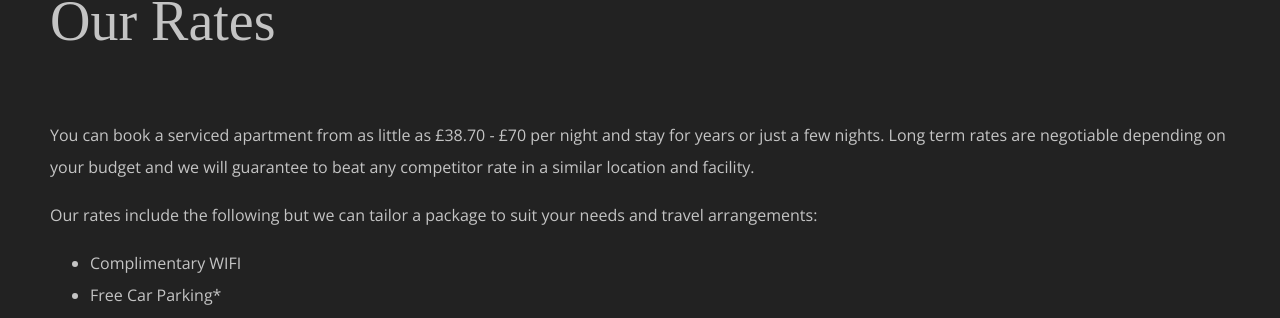
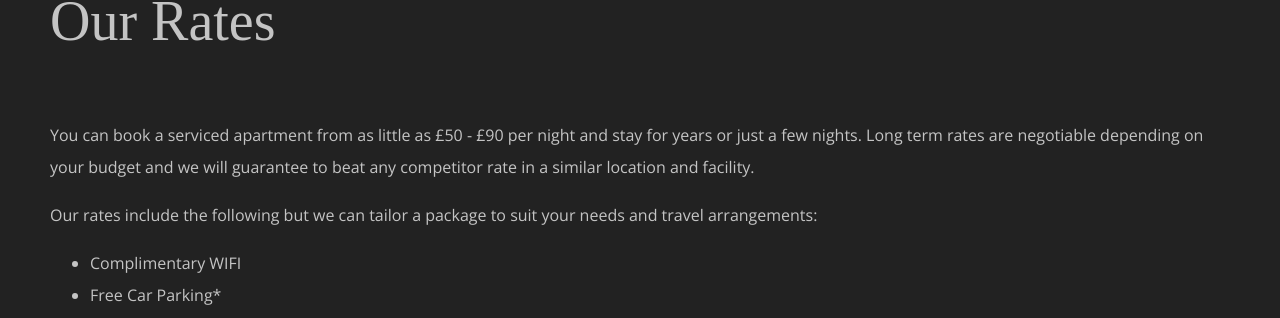
Before and after one commit to knagurski/bt1apartments, a Jekyll site: the page built from rates.html, in a window 1280 px wide. Shown: the part 556-874 px from the top of the page. Built offline with Jekyll 4.4.1, drawn with Linux system fonts in a browser that asks for light colours; some web fonts are replaced.

Commit message:
Change prices and add "per night" to prices
Fixes #26

```diff
--- a/apartments.html
+++ b/apartments.html
@@ -10,7 +10,7 @@
 <section class="apartments-apartment" id="{{ apartment.permalink | remove: '/'}}">
     <div class="container">
         <h3>{{ apartment.title | escape}}</h3>
-        <div class="price">Starts from <span>&pound;{{ apartment.price }}</span></div>
+        <div class="price">Starts from <span>&pound;{{ apartment.price }}<abbr title="per night">pn</abbr></span></div>
         <p>{{ apartment.summary }}</p>
         <div>
             <a href="{{ apartment.url | prepend: site.baseurl }}" class="button">More information</a>
--- a/rates.html
+++ b/rates.html
@@ -7,8 +7,8 @@
 
 <section>
     <div class="container">
-        <p>You can book a serviced apartment from as little as &pound;38.70
-            - &pound;70 per night and stay for years or just a few nights. Long
+        <p>You can book a serviced apartment from as little as &pound;50
+            - &pound;90 per night and stay for years or just a few nights. Long
             term rates are negotiable depending on your budget and we will
             guarantee to beat any competitor rate in a similar location and
             facility.</p>
```
Also changed, not shown: _src/styles/_apartments.scss (+9 -3 lines), assets/styles/styles.css (+8 -3 lines), assets/styles/styles.min.css.
